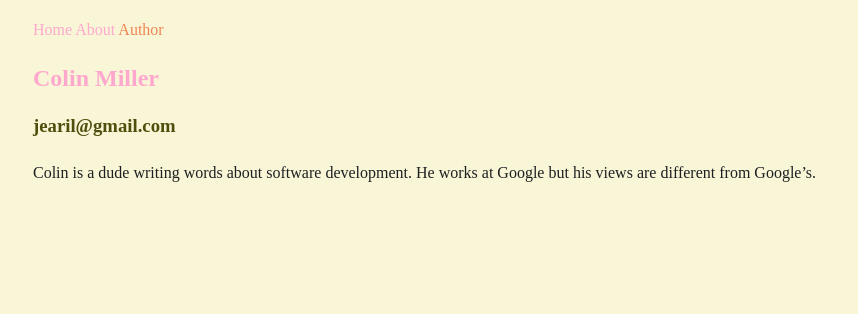
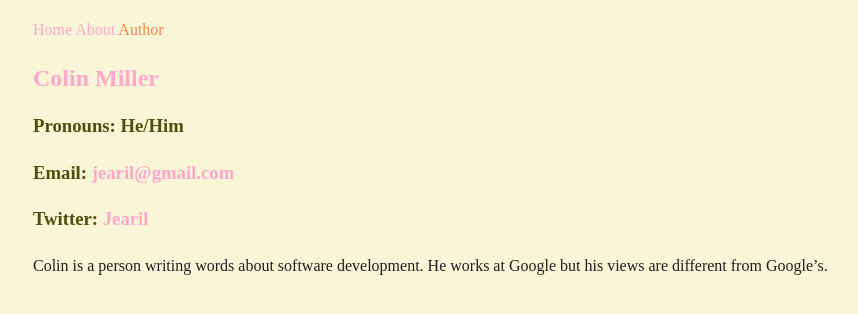
Before and after one commit to Jearil/aspirations, a Jekyll site: the page built from staff.md, in a window 1280 px wide. Shown: the top 314 px of the page, without its empty margins (127-985 px from the left). Built offline with Jekyll 4.4.1, drawn with Linux system fonts in a browser that asks for light colours; some web fonts are replaced.

```diff
--- a/_authors/colin.md
+++ b/_authors/colin.md
@@ -3,6 +3,7 @@ short_name: Colin
 name: Colin Miller
 email: jearil@gmail.com
 twitter: Jearil
+pronouns: He/Him
 ---
 
-Colin is a dude writing words about software development. He works at Google but his views are different from Google's.
+Colin is a person writing words about software development. He works at Google but his views are different from Google's.
--- a/staff.md
+++ b/staff.md
@@ -5,6 +5,9 @@ title: Authors
 
 {% for author in site.authors %}
 ## [{{ author.name }}]({{ author.url }})
-### {{ author.email }}
+### Pronouns: {{ author.pronouns }}
+### Email: [{{ author.email }}](mailto:{{ author.email }})
+### Twitter: [{{ author.twitter }}](http://www.twitter.com/{{ author.twitter }})
+
 {{ author.content | markdownify }}
 {% endfor %}
```
Also changed, not shown: about.md (+3 -0 lines), 1 other file.
